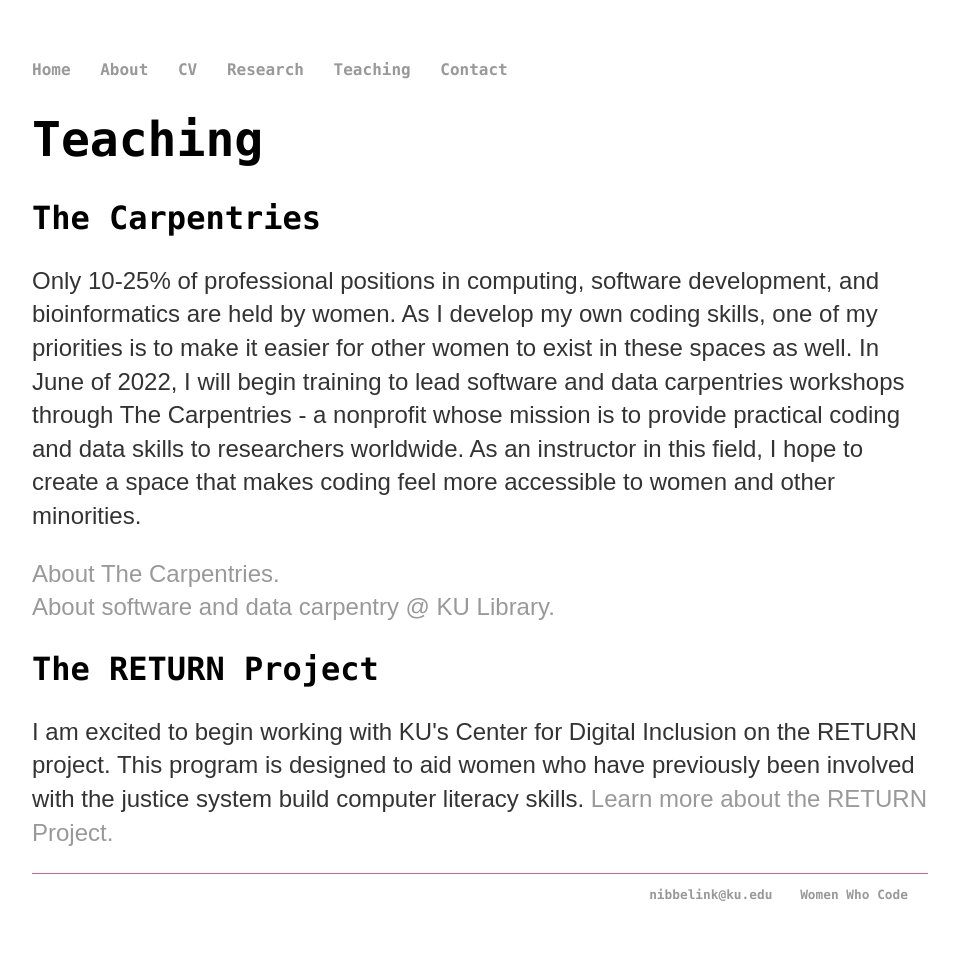
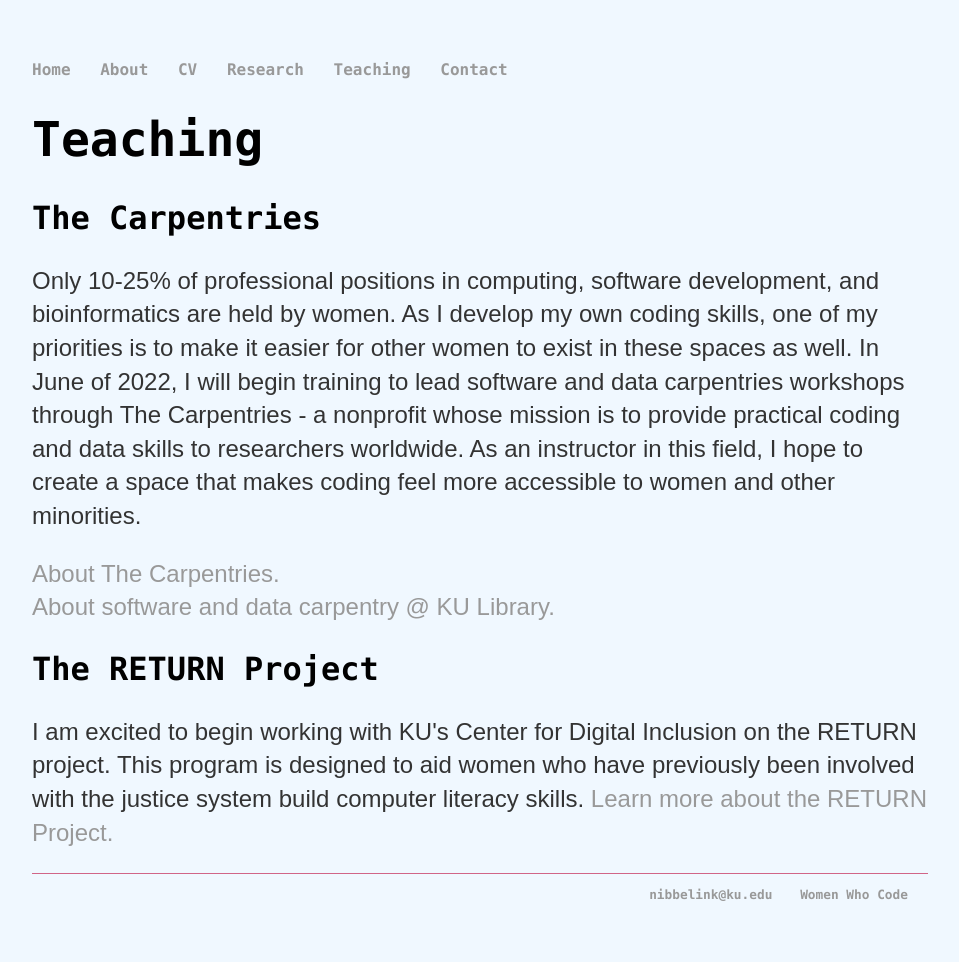
Before and after one commit to megannibbs/megannibbelink.github.io, a Jekyll site: the page built from teaching/index.html, in a window 1280 px wide. Shown: the whole page, without its empty margins (160-1119 px from the left). Built offline with Jekyll 4.4.1, drawn with Linux system fonts in a browser that asks for light colours.

Commit message:
Update default.html

```diff
--- a/_layouts/default.html
+++ b/_layouts/default.html
@@ -5,7 +5,7 @@
 			<!-- link to main stylesheet -->
 			<link rel="stylesheet" type="text/css" href="/css/main.css">
 		</head>
-		<body>
+		<body style="background-color:#F0F8FF;">
 			<nav>
 	    		<ul>
 	        		<li><a font color="#6495ED" href="/">Home</a></li>
```
